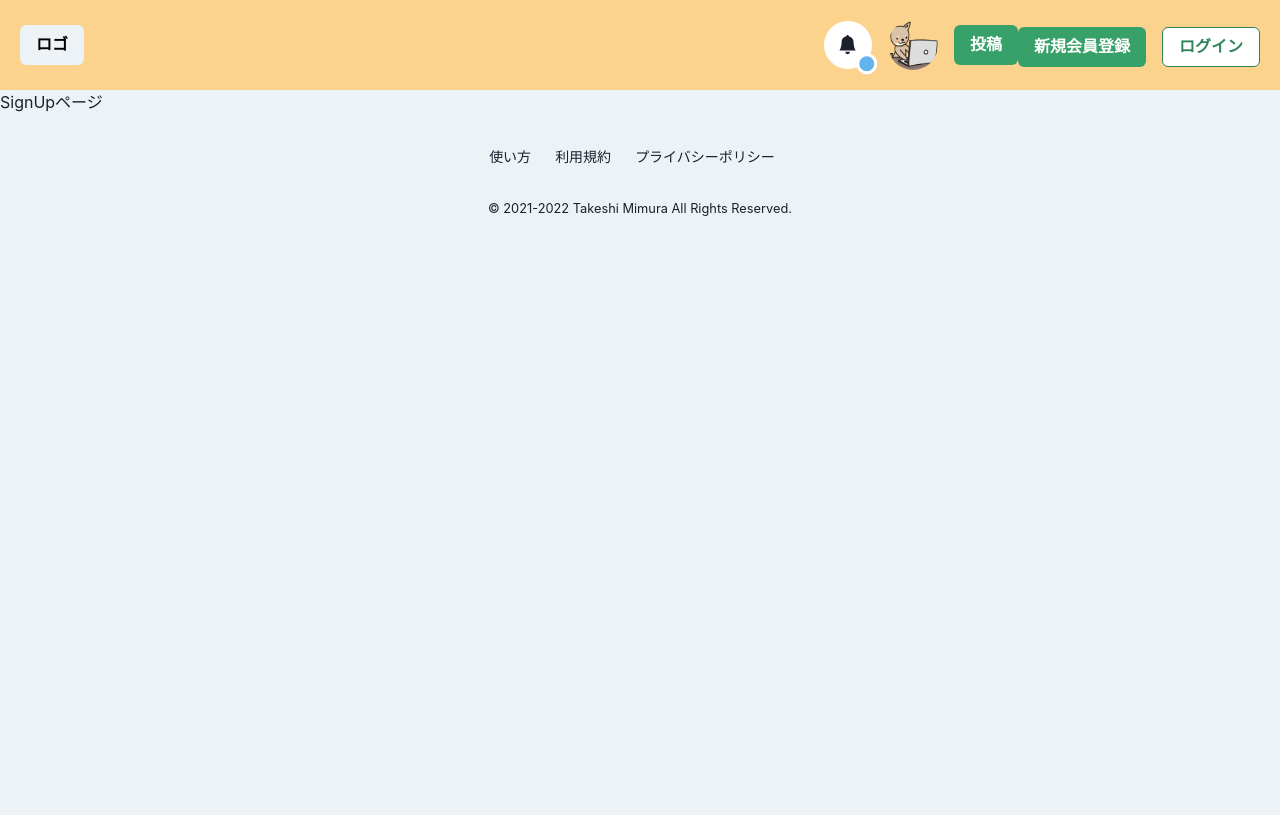
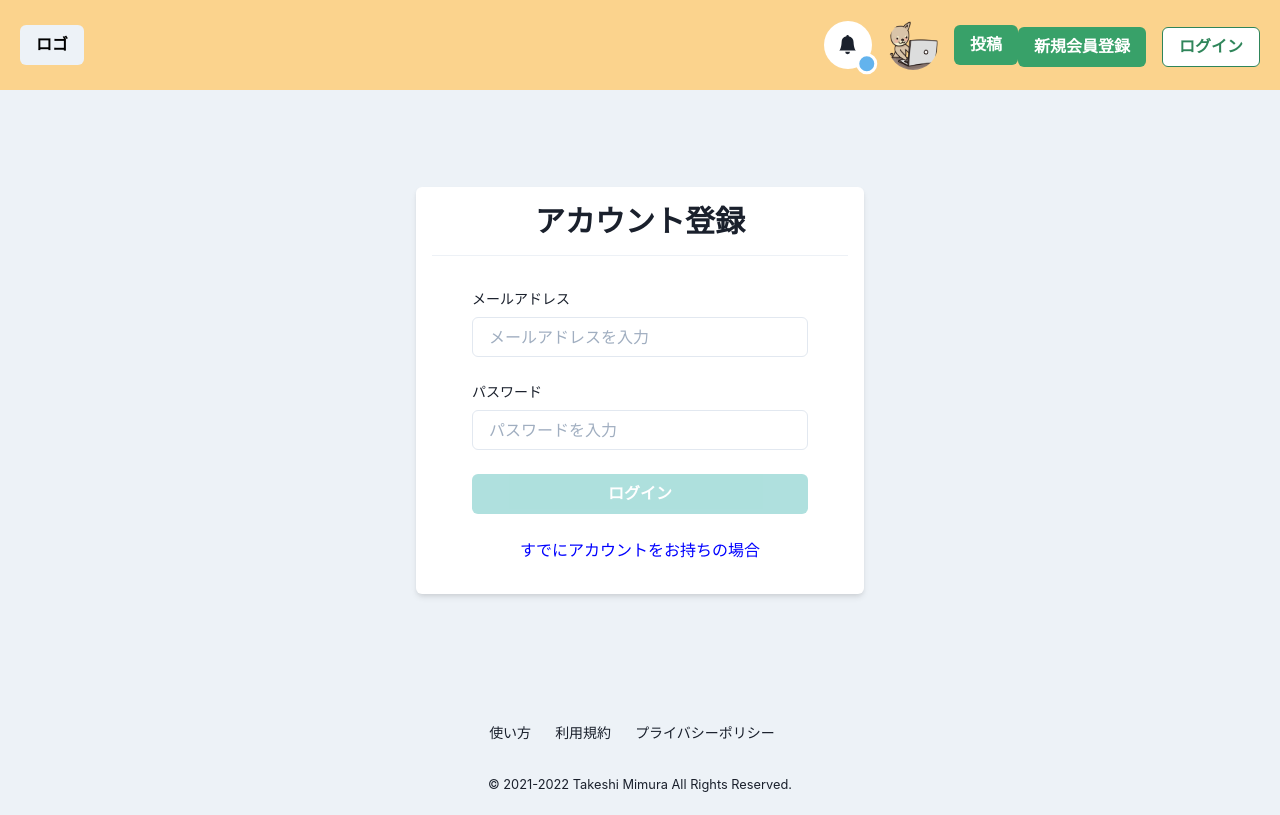
Before and after one commit to Mimu-salon/wonder-clothes, a Next.js app: page /signup in a window 1280 px wide. Built offline with nearby package versions, Linux system fonts and the light colour scheme; no server answers.

Commit message:
✨ Set custom claims and JWT token

```diff
--- a/src/components/atomic/atoms/PrimaryButton.tsx
+++ b/src/components/atomic/atoms/PrimaryButton.tsx
@@ -6,11 +6,12 @@ type Props = {
   children: ReactNode;
   disabled?: boolean;
   loading?: boolean;
-  onClick: () => void;
+  onClick?: () => void;
+  type?: "button" | "submit" | "reset" | undefined;
 };
 
 export const PrimaryButton: VFC<Props> = memo((props) => {
-  const { children, disabled = false, loading = false, onClick } = props;
+  const { children, disabled = false, loading = false, onClick, type } = props;
   return (
     <Button
       bg="teal.400"
@@ -18,7 +19,8 @@ export const PrimaryButton: VFC<Props> = memo((props) => {
       _hover={{ opacity: 0.8 }}
       disabled={disabled || loading}
       isLoading={loading}
-      onClick={onClick}>
+      onClick={onClick}
+      type={type}>
       {children}
     </Button>
   );
--- /dev/null
+++ b/src/components/hooks/useFirebaseAuth.ts
@@ -0,0 +1,59 @@
+/* eslint-disable no-console */
+import type { ChangeEvent, FormEvent } from 'react';
+import { useCallback, useState } from 'react';
+
+import { auth } from '../../firebase/firebaseConfig';
+
+export const useFirebaseAuth = () => {
+  console.log('useFirebaseAuth');
+
+  const [email, setEmail] = useState('');
+  const [password, setPassword] = useState('');
+  const [isLogin, setIsLogin] = useState(false);
+
+  const emailChange = useCallback((e: ChangeEvent<HTMLInputElement>) => {
+    setEmail(e.target.value);
+  }, []);
+  const passwordChange = useCallback((e: ChangeEvent<HTMLInputElement>) => {
+    setPassword(e.target.value);
+  }, []);
+  const resetInput = useCallback(() => {
+    setEmail('');
+    setPassword('');
+  }, []);
+  const toggleIsLogin = useCallback(() => {
+    setIsLogin(!isLogin);
+  }, [isLogin]);
+  const authUser = useCallback(
+    async (e: FormEvent<HTMLFormElement>) => {
+      e.preventDefault();
+      if (isLogin) {
+        try {
+          await auth.signInWithEmailAndPassword(email, password);
+        } catch {
+          alert('ログインできません');
+        }
+        resetInput();
+      } else {
+        try {
+          await auth.createUserWithEmailAndPassword(email, password);
+        } catch {
+          alert('ユーザーが見つかりません');
+        }
+        resetInput();
+      }
+    },
+    [email, password, isLogin, resetInput],
+  );
+
+  return {
+    email,
+    password,
+    emailChange,
+    passwordChange,
+    resetInput,
+    isLogin,
+    toggleIsLogin,
+    authUser,
+  };
+};
--- /dev/null
+++ b/src/components/hooks/userUserChanged.ts
@@ -0,0 +1,42 @@
+import { useRouter } from 'next/router';
+import { useEffect } from 'react';
+import Cookie from 'universal-cookie';
+
+import { auth, firestore } from '../../firebase/firebaseConfig';
+
+export let unSubMeta: () => void;
+
+export const useUserChanged = () => {
+  const cookie = new Cookie();
+  const router = useRouter();
+  const HASURA_TOKEN_KEY = 'https://hasura.io/jwt/claims';
+  useEffect(() => {
+    const unSubUser = auth.onAuthStateChanged(async (user) => {
+      if (user) {
+        const token = await user.getIdToken(true);
+        const idTokenResult = await user.getIdTokenResult();
+        const hasuraClaims = idTokenResult.claims[HASURA_TOKEN_KEY];
+        if (hasuraClaims) {
+          cookie.set('token', token, { path: '/' });
+          router.push('/');
+        } else {
+          const userRef = firestore.collection('user_meta').doc(user.uid);
+          unSubMeta = userRef.onSnapshot(async () => {
+            const tokenSnap = await user.getIdToken(true);
+            const idTokenResultSnap = await user.getIdTokenResult();
+            const hasuraClaimsSnap = idTokenResultSnap.claims[HASURA_TOKEN_KEY];
+            if (hasuraClaimsSnap) {
+              cookie.set('token', tokenSnap, { path: '/' });
+              router.push('/');
+            }
+          });
+        }
+      }
+    });
+    return () => {
+      unSubUser();
+    };
+    // eslint-disable-next-line react-hooks/exhaustive-deps
+  }, []);
+  return {};
+};
--- a/src/firebase/firebaseConfig.ts
+++ b/src/firebase/firebaseConfig.ts
@@ -1,4 +1,3 @@
-/* eslint-disable import/no-default-export */
 import 'firebase/auth';
 import 'firebase/firestore';
 import 'firebase/storage';
@@ -20,7 +19,8 @@ import firebase from 'firebase/app';
 
 export const auth = firebase.auth();
 export const firestore = firebase.firestore();
-export const strage = firebase.storage();
+export const storage = firebase.storage();
 export const functions = firebase.functions();
 
+// eslint-disable-next-line import/no-default-export
 export default firebase;
--- a/src/pages/_app.tsx
+++ b/src/pages/_app.tsx
@@ -3,9 +3,13 @@ import '../../styles/globals.css';
 import { ChakraProvider } from '@chakra-ui/react';
 import type { AppProps } from 'next/app';
 
+import { useUserChanged } from '../components/hooks/userUserChanged';
 import { theme } from '../components/theme/theme';
 
 function MyApp({ Component, pageProps }: AppProps) {
+  // eslint-disable-next-line no-empty-pattern
+  const {} = useUserChanged();
+
   return (
     <ChakraProvider theme={theme}>
       <Component {...pageProps} />
--- a/src/pages/signup.tsx
+++ b/src/pages/signup.tsx
@@ -1,11 +1,48 @@
+import { Box, Center, Divider, Flex, Heading, Input, Stack, Text } from '@chakra-ui/react';
 import type { NextPage } from 'next';
+import Link from 'next/link';
 
+import { PrimaryButton } from '../components/atomic/atoms/PrimaryButton';
 import { Layout } from '../components/atomic/template/Layout';
+import { useFirebaseAuth } from '../components/hooks/useFirebaseAuth';
 
 const SignUp: NextPage = () => {
+  const { email, password, emailChange, passwordChange, authUser } = useFirebaseAuth();
+
   return (
     <Layout title="アカウント登録 | わんだーくろーす">
-      <h1>SignUpページ</h1>
+      <Flex align="center" justify="center" h="75vh">
+        <Box bg="white" w={{ base: 'sm', md: 'md' }} p={4} borderRadius="md" shadow="md">
+          <Heading size="lg" textAlign="center">
+            アカウント登録
+          </Heading>
+          <Divider my={4} />
+          <form onSubmit={authUser}>
+            <Stack spacing={6} py={4} px={10}>
+              <Box>
+                <Text mb={2} fontSize="sm">
+                  メールアドレス
+                </Text>
+                <Input placeholder="メールアドレスを入力" type="email" value={email} onChange={emailChange} />
+              </Box>
+              <Box>
+                <Text mb={2} fontSize="sm">
+                  パスワード
+                </Text>
+                <Input placeholder="パスワードを入力" type="password" value={password} onChange={passwordChange} />
+              </Box>
+              <PrimaryButton disabled={!email || !password} type="submit">
+                ログイン
+              </PrimaryButton>
+              <Center color="blue">
+                <Link href="/signin" passHref>
+                  <a href="replace">すでにアカウントをお持ちの場合</a>
+                </Link>
+              </Center>
+            </Stack>
+          </form>
+        </Box>
+      </Flex>
     </Layout>
   );
 };
```
Also changed, not shown: src/components/hooks/useLogout.tsx (added, +17 -0 lines), 1 other file (tests, documents, lock files or other folders).
